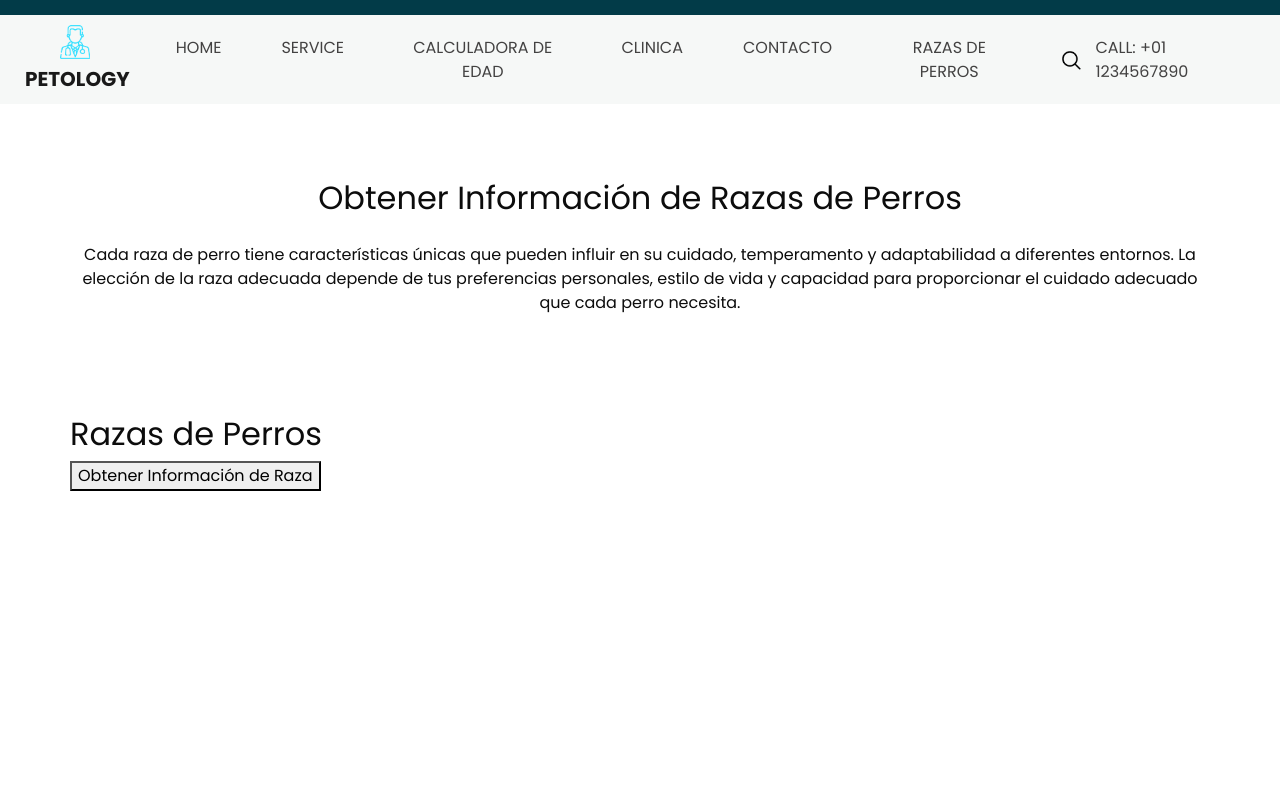
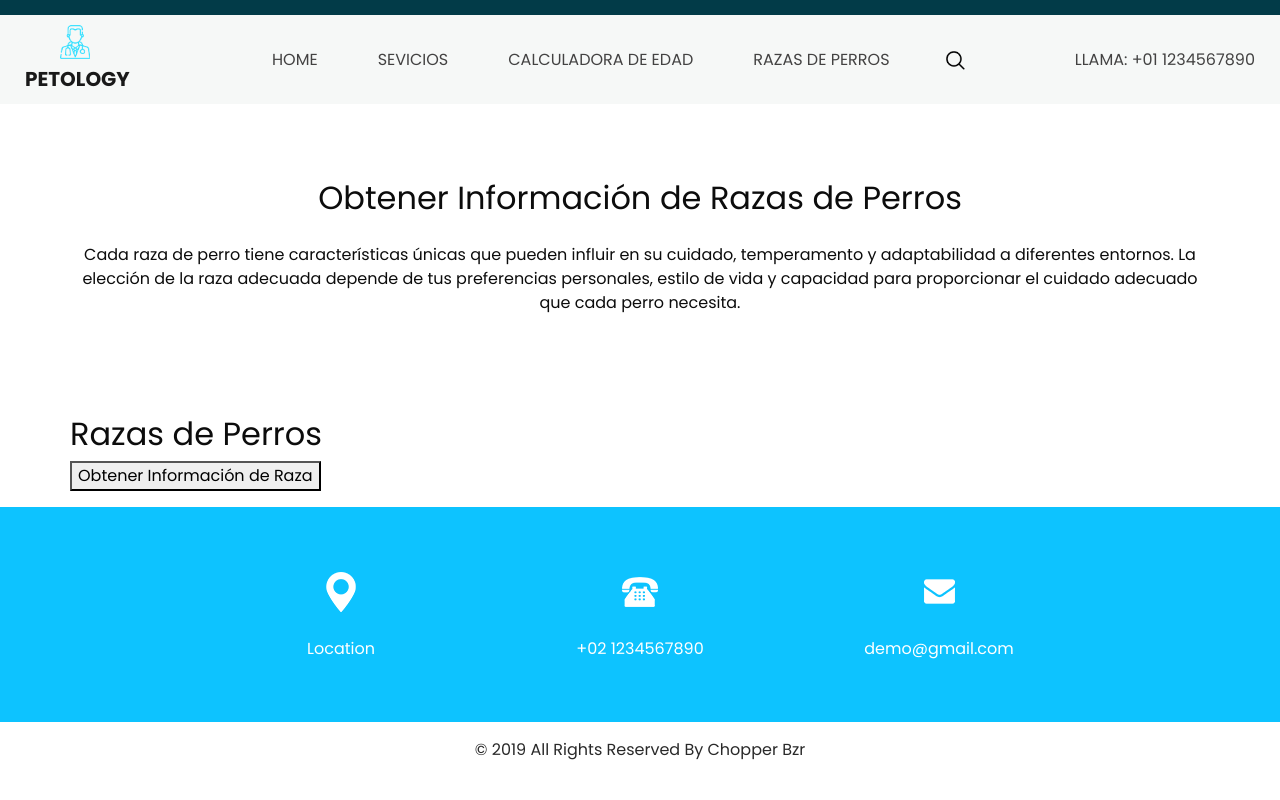
Before and after one commit to Javier1239/PenaRamirezJavierLlanasDelgadoGaelAntonioTorresSantoscoyAndresReyesGomezJuanAntonioUnidad2, a PHP site: page /buy.php in a window 1280 px wide. Run offline with PHP 8.4, Linux system fonts and the light colour scheme; some libraries are stand-ins or nearby versions.

Commit message:
Agrego modificaciones

```diff
--- a/buy.php
+++ b/buy.php
@@ -48,24 +48,18 @@
 
           <div class="collapse navbar-collapse" id="navbarSupportedContent">
             <div class="d-flex mx-auto flex-column flex-lg-row align-items-center">
-              <ul class="navbar-nav  ">
+            <ul class="navbar-nav">
           <li class="nav-item active">
             <a class="nav-link" href="index.php">Home <span class="sr-only">(current)</span></a>
           </li>
           <li class="nav-item">
-                  <a class="nav-link" href="service.php">service </a>
+            <a class="nav-link" href="service.php">Sevicios </a>
           </li>
           <li class="nav-item">
-                  <a class="nav-link" href="pet.php">Calculadora de edad</a>
+            <a class="nav-link" href="pet.php">Calculadora de edad </a>
           </li>
           <li class="nav-item">
-                  <a class="nav-link" href="clinic.php"> clinica</a>
-                </li>
-                <li class="nav-item">
-                  <a class="nav-link" href="contact.php">Contacto</a>
-                </li>
-                <li class="nav-item">
-                  <a class="nav-link" href="buy.php"> Razas de perros </a>
+            <a class="nav-link" href="buy.php">Razas de perros</a>
           </li>
         </ul>
               <form class="form-inline my-2 my-lg-0 ml-0 ml-lg-4 mb-3 mb-lg-0">
@@ -74,7 +68,7 @@
             </div>
             <div class="quote_btn-container  d-flex justify-content-center">
               <a href="">
-                Call: +01 1234567890
+                Llama: +01 1234567890
               </a>
             </div>
           </div>
@@ -133,9 +127,69 @@
             }
         }
 </script>
+<p>
+
+</p>
+
+</div>
+  <!-- info section -->
+  <section class="info_section layout_padding2">
+    <div class="container">
+      <div class="info_items">
+        <a href="">
+          <div class="item ">
+            <div class="img-box box-1">
+              <img src="" alt="">
+            </div>
+            <div class="detail-box">
+              <p>
+                Location
+              </p>
+            </div>
+          </div>
+        </a>
+        <a href="">
+          <div class="item ">
+            <div class="img-box box-2">
+              <img src="" alt="">
+            </div>
+            <div class="detail-box">
+              <p>
+                +02 1234567890
+              </p>
+            </div>
+          </div>
+        </a>
+        <a href="">
+          <div class="item ">
+            <div class="img-box box-3">
+              <img src="" alt="">
+            </div>
+            <div class="detail-box">
+              <p>
+                demo@gmail.com
+              </p>
+            </div>
+          </div>
+        </a>
+      </div>
+    </div>
+  </section>
+
+  <!-- end info_section -->
+
+  <!-- footer section -->
+  <section class="container-fluid footer_section bg-white text-white py-3">
+    <div class="container text-center">
+        <p class="mb-0">
+            &copy; 2019 All Rights Reserved By
+            <a href="https://html.design/" class="text-reset">Chopper Bzr</a>
+        </p>
+    </div>
+</section>
+  <!-- footer section -->
 
 
-</div>
 
 
 
--- a/database.php
+++ b/database.php
@@ -1,6 +1,5 @@
 <?php
 
 $connection = mysqli_connect(
-  'localhost', 'root', '', 'vet'
-);
+  'localhost', 'root', '', 'vet');
 ?>
```
Also changed, not shown: index.php (+12 -14 lines), pet.php (+29 -35 lines), service.php (+21 -20 lines). Lines whose indentation alone changed are shown as unchanged.
